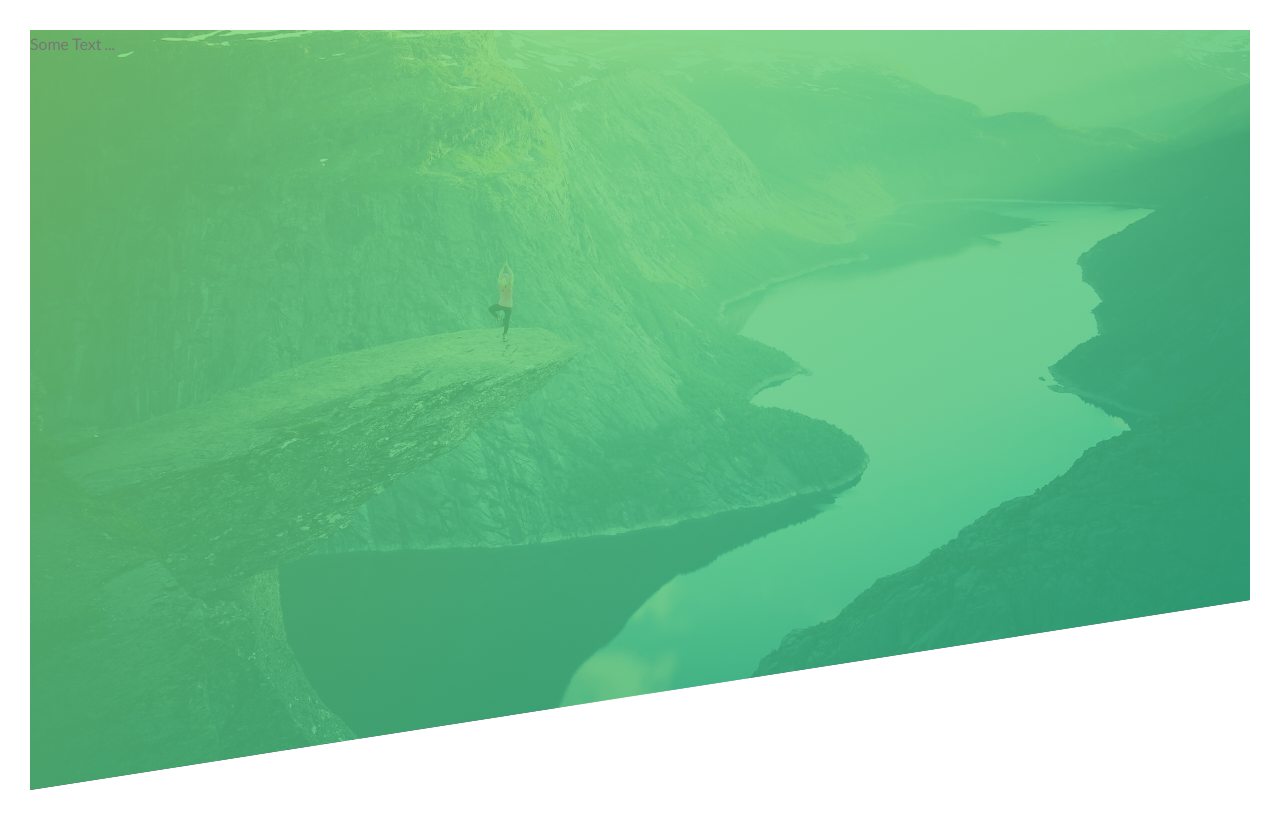
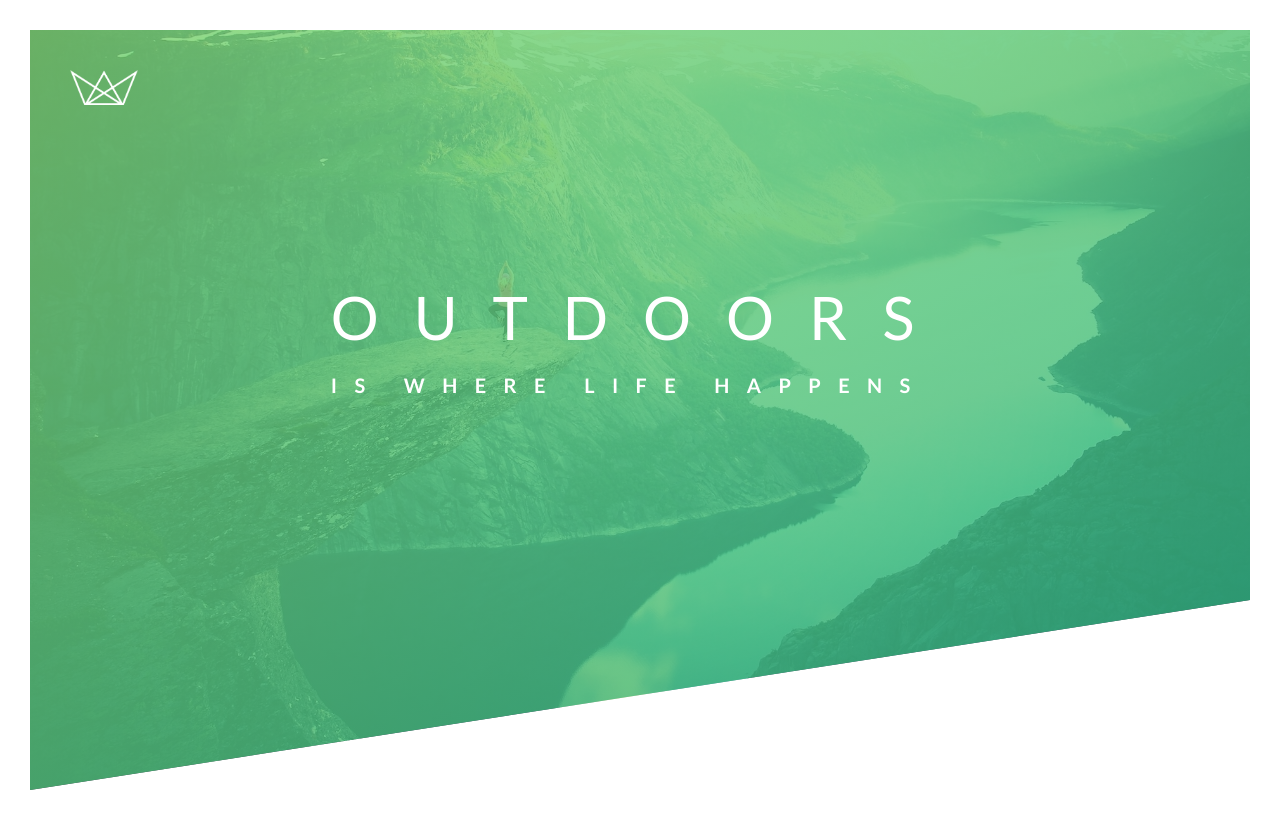
Before and after one commit to fihadranzer/learn_css_stepOne, a plain HTML site: page index.html in a window 1280 px wide. Drawn offline with Linux system fonts and the light colour scheme.

Commit message:
Header part-2 , With documentation of code

```diff
--- a/css/style.css
+++ b/css/style.css
@@ -42,12 +42,52 @@ body {
     ),
     url("../img/hero.jpg");
   background-size: cover;
-    /* bg position top is important for responsiveness */
+  /* bg position top is important for responsiveness */
   background-position: top;
-    /* Here is the clicp path propery to shape the header BG or any other shape og BG
+  /* Here is the clicp path propery to shape the header BG or any other shape og BG
         polygon(xy, xy, xy, xy) ----------> x is coordination of x axis and y is coordination of y axis
 
         ******* to use automatic clip path go to this site -- https://bennettfeely.com/clippy/
     */
-  clip-path: polygon(0 0 , 100% 0, 100% 75%, 0 100%);
+  clip-path: polygon(0 0, 100% 0, 100% 75%, 0 100%);
+  position: relative;
 }
+
+/* header part-2 */
+.logo-box {
+  position: absolute;
+  top: 40px;
+  left: 40px;
+}
+
+.logo {
+  height: 35px;
+}
+
+/* Adding headeing Title on hero section */
+.text__box{
+
+  /* Here in this code we can keep element center by using div with absoulote positioning
+  ----- We need to remember transform - translate (x,y) - x,y is depending on top/right/left/bottom
+  */
+  position: absolute;
+  top: 40%;
+  left: 50%;
+  transform: translate(-50%, -50%)
+}
+.heading__primary {
+  color: #fff;
+  text-transform: uppercase;
+}
+.heading__primary__main {
+  display: block;
+  font-size: 60px;
+  font-weight: 400;
+  letter-spacing: 35px;
+}
+.heading__primary__sub {
+  display: block;
+  font-size: 20px;
+  font-weight: 700;
+  letter-spacing: 17.4px;
+}
--- a/index.html
+++ b/index.html
@@ -1,25 +1,38 @@
 <!DOCTYPE html>
 <html lang="en">
   <head>
-        <meta charset="UTF-8">
-        <meta name="viewport" content="width=device-width, initial-scale=1.0">
+    <meta charset="UTF-8" />
+    <meta name="viewport" content="width=device-width, initial-scale=1.0" />
 
-        <link href="https://fonts.googleapis.com/css?family=Lato:100,300,400,700,900" rel="stylesheet">
+    <link
+      href="https://fonts.googleapis.com/css?family=Lato:100,300,400,700,900"
+      rel="stylesheet" />
 
-        <link rel="stylesheet" href="css/icon-font.css">
-        <link rel="stylesheet" href="css/style.css">
-        <link rel="shortcut icon" type="image/png" href="img/favicon.png">
+    <link rel="stylesheet" href="css/icon-font.css" />
+    <link rel="stylesheet" href="css/style.css" />
+    <link rel="shortcut icon" type="image/png" href="img/favicon.png" />
 
     <title>Natours | Exciting tours for adventurous people</title>
   </head>
   <body>
-
     <!-- Add Header with Hero section -->
     <header class="header">
-            Some Text ...
+      <!-- Insert a image under div element because img is an inline element
+                so best practice is use container for image
+            -->
 
+      <div class="logo-box">
+        <img src="img/logo-white.png" alt="logo-image" class="logo" />
+      </div>
+      <!-- h1 is most important to set site title because od search engine sees that first
+        so we added it under signle h1 wihtin <span> tag.
+    -->
+      <div class="text__box">
+        <h1 class="heading__primary">
+            <span class="heading__primary__main">Outdoors</span>
+            <span class="heading__primary__sub">is where life happens</span>
+          </h1>
+      </div>
     </header>
-
-
   </body>
 </html>
```
Also changed, not shown: README.md. Lines whose indentation alone changed are shown as unchanged.
